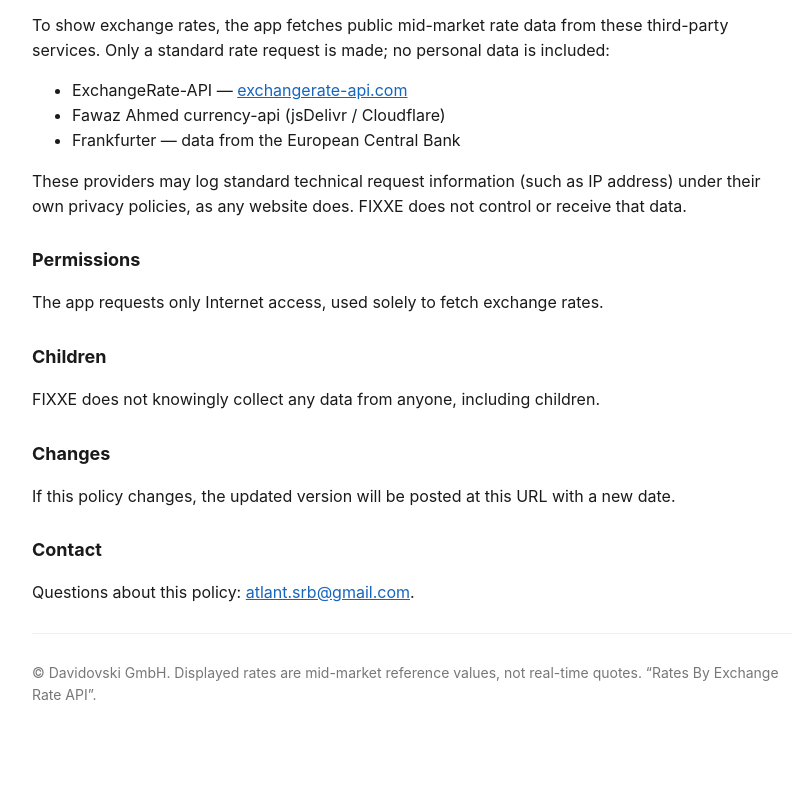
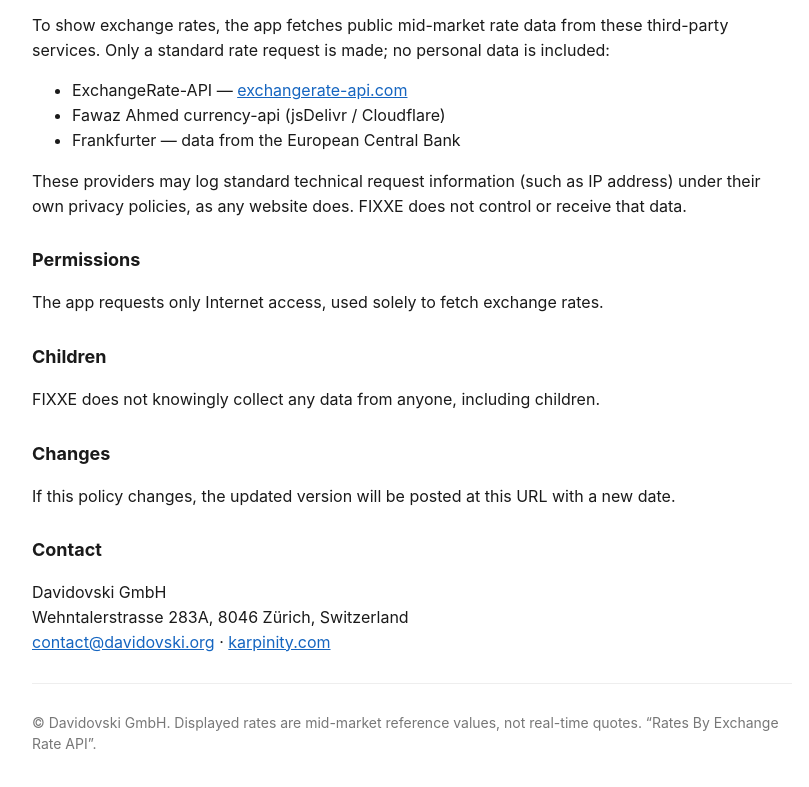
Before and after one commit to atlanteg/axe-currency, a plain HTML site: page web/privacy.html in a window 1280 px wide. Shown: the part 522-1309 px from the top of the page, without its empty margins (228-1037 px from the left). Drawn offline with Linux system fonts and the light colour scheme.

Commit message:
Set applicationId com.karpinity.fixxe (KARPINITY org); privacy policy real contacts (Davidovski GmbH)

```diff
--- a/web/privacy.html
+++ b/web/privacy.html
@@ -52,7 +52,12 @@ their own privacy policies, as any website does. FIXXE does not control or recei
 <p>If this policy changes, the updated version will be posted at this URL with a new date.</p>
 
 <h2>Contact</h2>
-<p>Questions about this policy: <a href="mailto:atlant.srb@gmail.com">atlant.srb@gmail.com</a>.</p>
+<p>
+  Davidovski GmbH<br>
+  Wehntalerstrasse 283A, 8046 Zürich, Switzerland<br>
+  <a href="mailto:contact@davidovski.org">contact@davidovski.org</a> ·
+  <a href="https://www.karpinity.com/">karpinity.com</a>
+</p>
 
 <hr>
 <p class="muted">© Davidovski GmbH. Displayed rates are mid-market reference values, not
```
Also changed, not shown: 1 other file.
